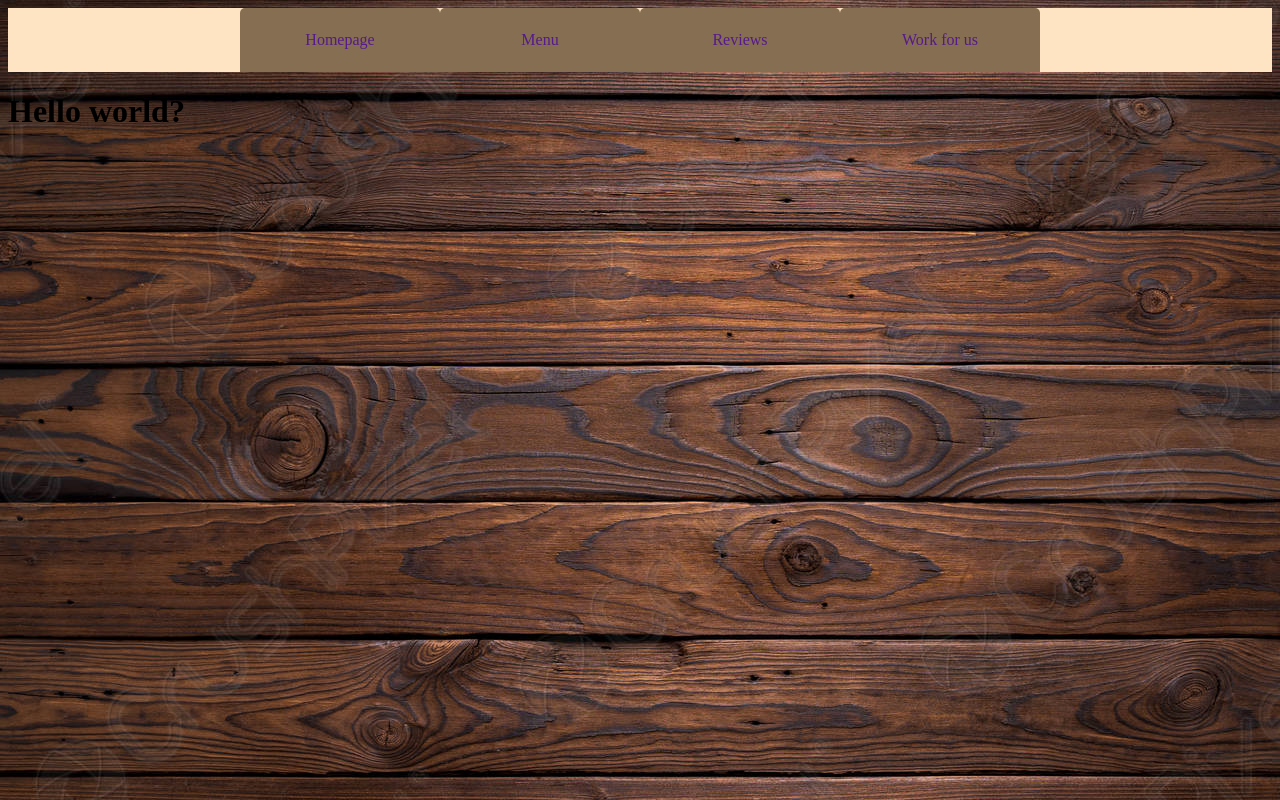
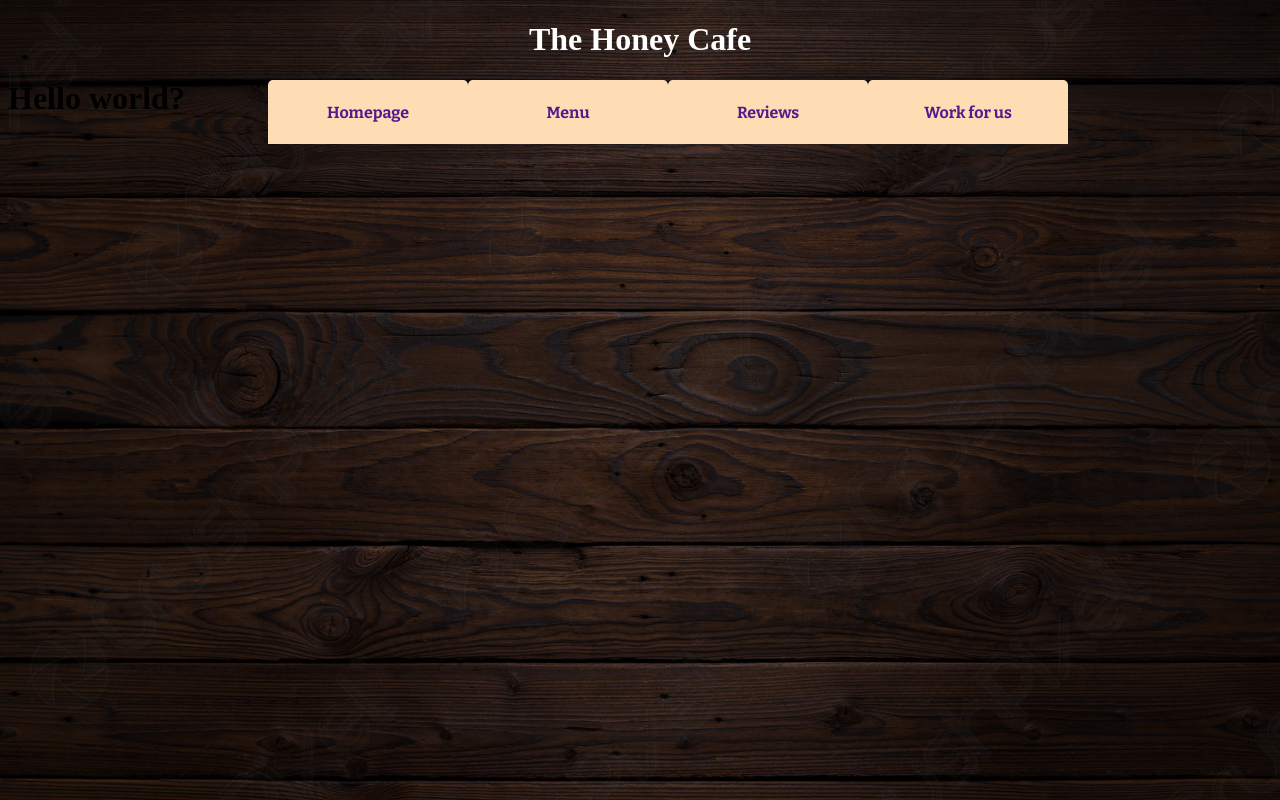
Before and after one commit to io-berg/ResturantPage, a website built with webpack: page src/index.html in a window 1280 px wide. Built offline with nearby package versions, Linux system fonts and the light colour scheme; a web font is replaced by a local one.

Commit message:
navbar and background fixes, fonts imported

```diff
--- a/src/index.html
+++ b/src/index.html
@@ -4,9 +4,15 @@
 <head>
     <meta charset="UTF-8">
     <title>Honey Shop</title>
+    <link rel="preconnect" href="https://fonts.googleapis.com">
+<link rel="preconnect" href="https://fonts.gstatic.com" crossorigin>
+<link href="https://fonts.googleapis.com/css2?family=Bitter:wght@700&family=Playfair+Display:ital,wght@1,700&display=swap" rel="stylesheet">
+    <link rel="stylesheet" type="text/css" href="styles.css">
 </head>
 
 <body>
+    <div id="background"></div>
+    <h1 id="resturant-title">The Honey Cafe</h1>
     <div id="nav-bar">
         <ul id="nav-bar-link-list">
             <li class="nav-bar-link"><a class="nav-text" href="">Homepage</a></li>
@@ -19,6 +25,7 @@
         <h1>Hello world?</h1>
 
     </div>
+
 </body>
 
 </html>
--- a/src/styles.css
+++ b/src/styles.css
@@ -1,34 +1,55 @@
-body {
+#background {
+    position:fixed;
     background-image: url(./images/wood.jpg);
+    background-attachment: fixed;
+    background-size: cover;
+    top:0;
+    left:0;
+    height: 100%;
+    width: 100%;
+    filter:brightness(40%);
+    z-index: -1;
 }
 
+#resturant-title {
+    text-align: center;
+    font-family: 'Playfair Display', serif;
+    color:white;
+}
+
+
 #nav-bar {
+    position:fixed;
+    padding: 0;
+    top: 5rem;
     height: 4rem;
+    width: 100%;
     display:flex;
     align-content: center;
     justify-content: center;
-    background-color: bisque;
 }
 
 #nav-bar-link-list {
     list-style-type: none;
-    margin:0;
-    padding: 0;
     display: flex;
-    flex-direction: row;
     align-items: center;
 }
 
 .nav-bar-link {
     display: flex;
-    background-color: rgb(133, 110, 81);
+    background-color: rgb(255, 221, 180);
     height:64px;
     width: 200px;
     border-radius: 5px 5px 0px 0px;
+}
+
+.nav-bar-link :hover {
+    background-color: aqua;
 }
 
 .nav-text {
     text-align: center;
     margin:auto;
     text-decoration: none;
+        font-family: 'Bitter', serif;
 }
```
